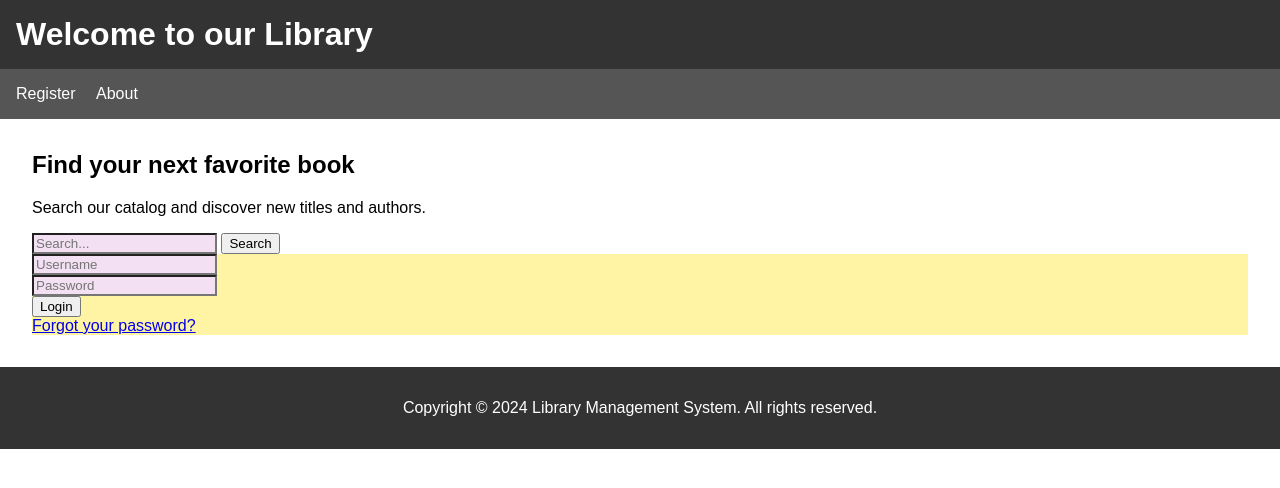
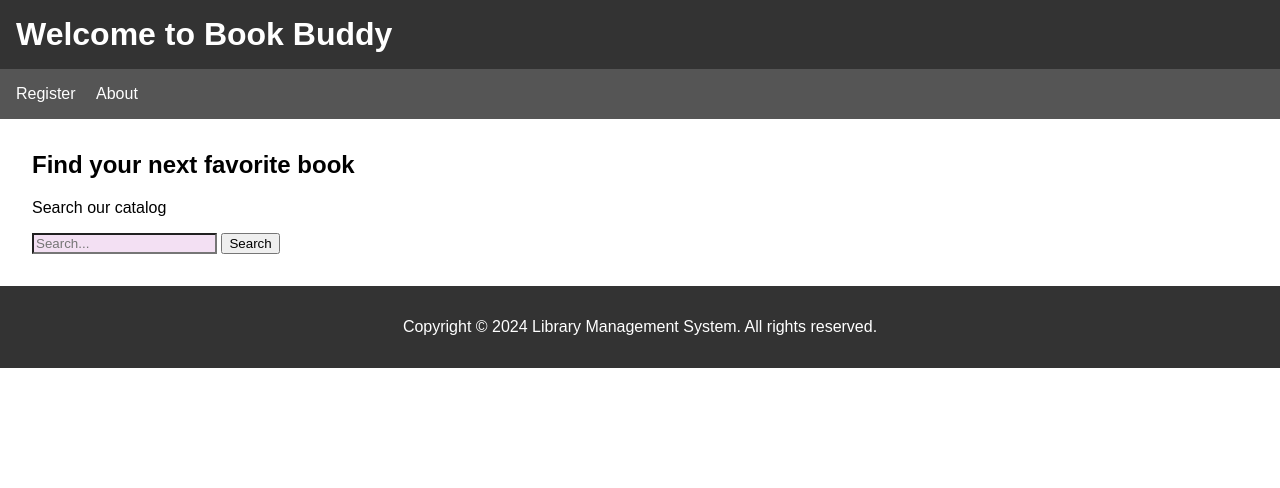
Before and after one commit to kuriakose-roshini/bookbuddy, a plain HTML site: page index.html in a window 1280 px wide. Drawn offline with Linux system fonts and the light colour scheme.

Commit message:
Update index.html

```diff
--- a/index.html
+++ b/index.html
@@ -1,12 +1,12 @@
 <!DOCTYPE html>
 <html>
 <head>
-	<title>Library Management System</title>
+	<title>Book Buddy</title>
 	<link rel="stylesheet" type="text/css" href="styles.css">
 </head>
 <body>
 	<header>
-		<h1>Welcome to our Library</h1>
+		<h1>Welcome to Book Buddy</h1>
 	</header>
 	<nav>
 		<ul>
@@ -16,20 +16,11 @@
 	</nav>
 	<main>
 		<h2>Find your next favorite book</h2>
-		<p>Search our catalog and discover new titles and authors.</p>
+		<p>Search our catalog </p>
 		<form action="search.php" method="post">
 			<input type="text" name="search_query" placeholder="Search...">
 			<button type="submit">Search</button>
 		</form>
-        <div class="fill" style="background-color: #fff4a3;">
-            <div class="log">
-             <input type="text" placeholder="Username"><br/>
-             <input type="password" name="" id="" placeholder="Password"><br/>
-             <button>Login</button><br/>
-             <a href="#" class="link">Forgot your password?</a><br>
-           </div>
-
-        </div>
 	</main>
 	<footer>
 		<p>Copyright © 2024 Library Management System. All rights reserved.</p>
```
